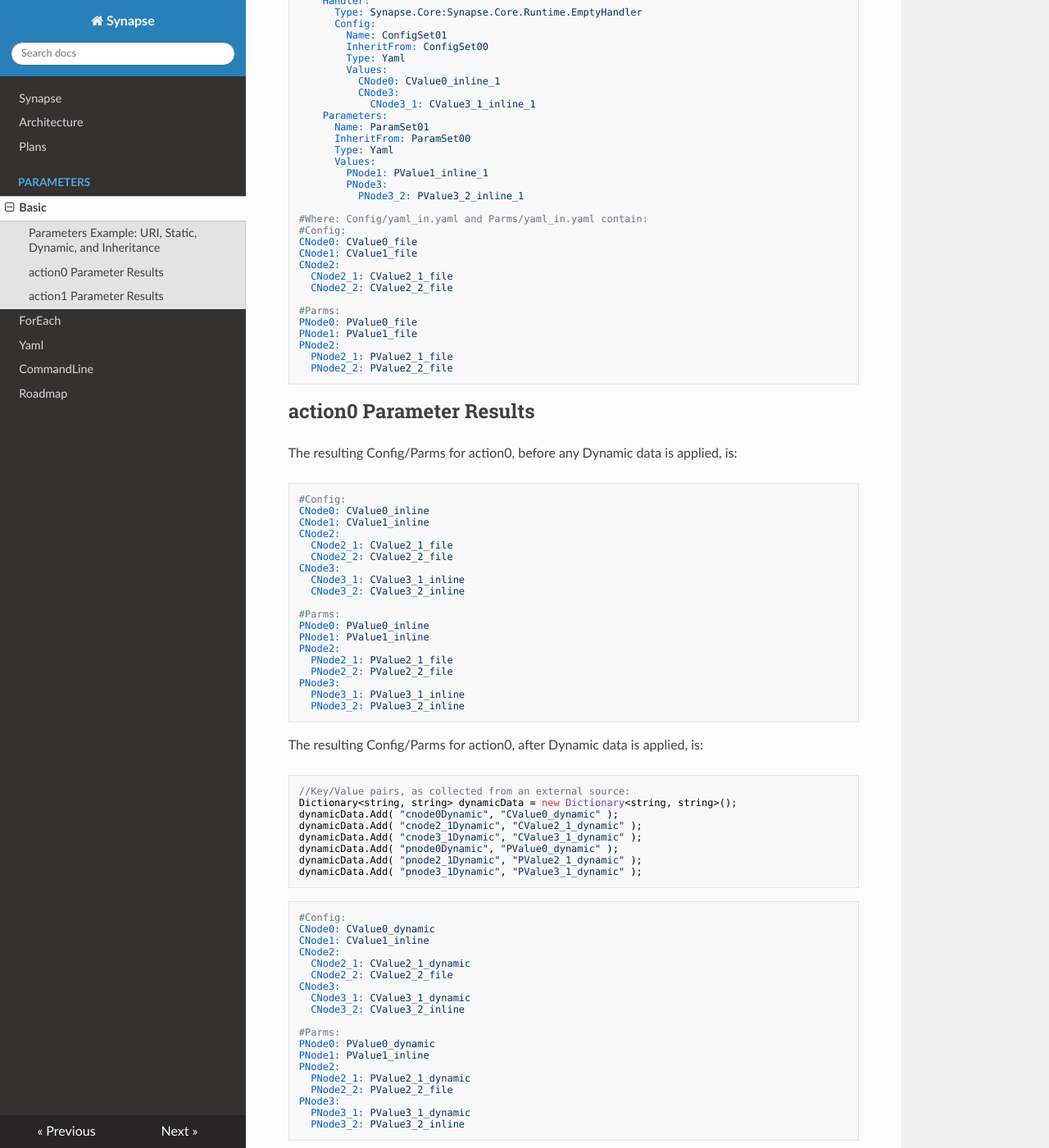
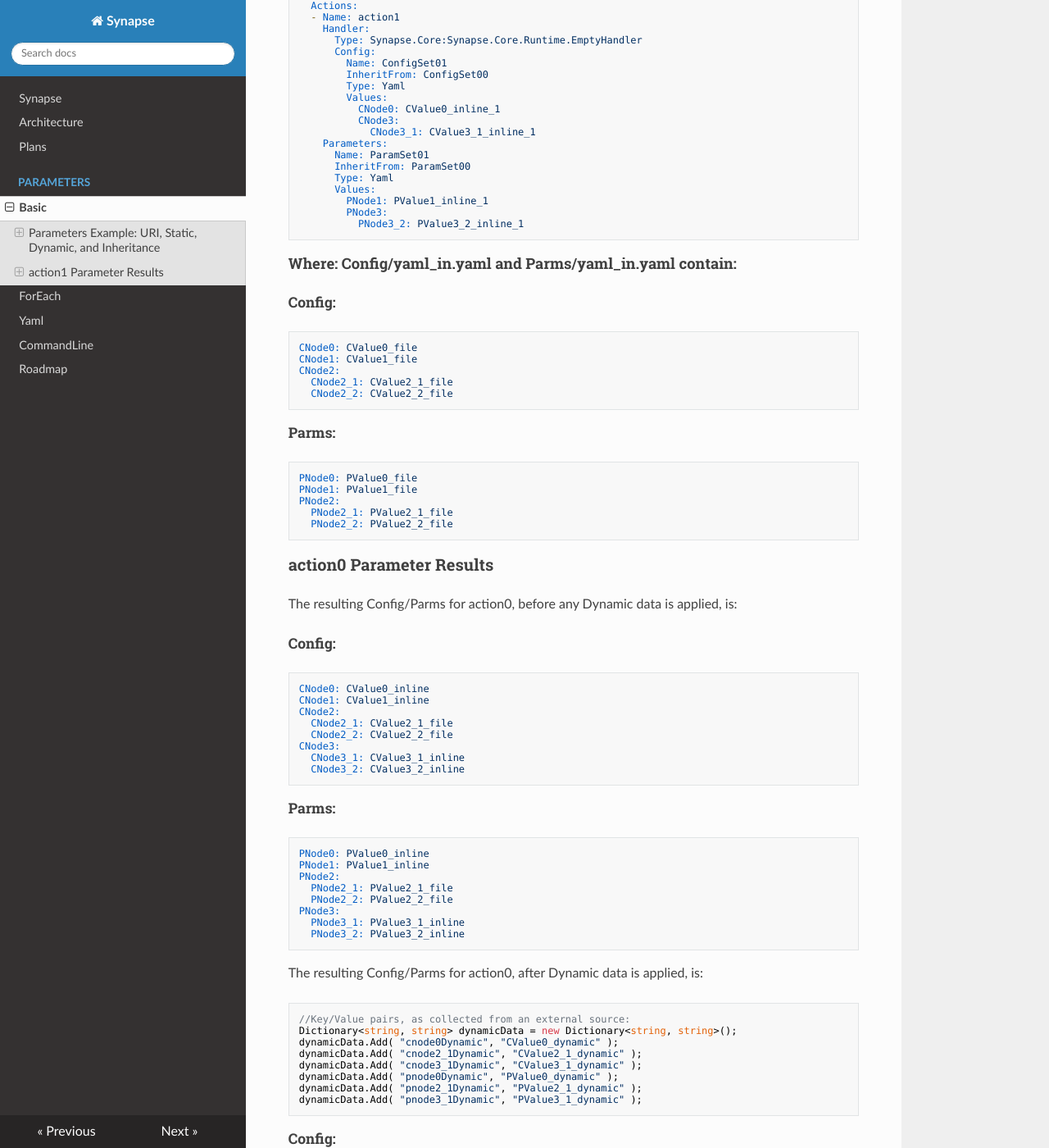
Before and after one commit to SynapseProject/synapse.docs, an MkDocs documentation site: the page built from docs/Parameters_Basic.md, in a window 1280 px wide and 1400 px high, scrolled down 899 px. Shown: the whole window at 82% size. Built offline with MkDocs 1.6.1, drawn with Linux system fonts in a browser that asks for light colours; nearby versions of some CDN libraries; old or Windows-style settings are respelled for this version of MkDocs; some of the changed text lies outside the part shown.

Commit message:
style updates

````diff
--- a/docs/Parameters_Basic.md
+++ b/docs/Parameters_Basic.md
@@ -3,9 +3,9 @@
 ## Parameters Example: URI, Static, Dynamic, and Inheritance
 
 Consider the following Plan layout:
+#### Hierarchical-node plan, with Inheritance to child Action node in Config & Parms
 
 ```yaml
-#hierarchical-node plan, with Inheritance to child Action node in Config & Parms:
 Name: plan0
 Description: planDesc
 IsActive: true
@@ -67,16 +67,20 @@ Actions:
         PNode1: PValue1_inline_1
         PNode3:
           PNode3_2: PValue3_2_inline_1
+```
 
-#Where: Config/yaml_in.yaml and Parms/yaml_in.yaml contain:
-#Config:
+####Where: Config/yaml_in.yaml and Parms/yaml_in.yaml contain:
+#####Config:
+```yaml
 CNode0: CValue0_file
 CNode1: CValue1_file
 CNode2:
   CNode2_1: CValue2_1_file
   CNode2_2: CValue2_2_file
+```
 
-#Parms:
+#####Parms:
+```yaml
 PNode0: PValue0_file
 PNode1: PValue1_file
 PNode2:
@@ -84,11 +88,10 @@ PNode2:
   PNode2_2: PValue2_2_file
 ```
 
-## action0 Parameter Results
+### action0 Parameter Results
 The resulting Config/Parms for action0, before any Dynamic data is applied, is:
-
+#####Config:
 ```yaml
-#Config:
 CNode0: CValue0_inline
 CNode1: CValue1_inline
 CNode2:
@@ -97,8 +100,10 @@ CNode2:
 CNode3:
   CNode3_1: CValue3_1_inline
   CNode3_2: CValue3_2_inline
+```
 
-#Parms:
+#####Parms:
+```yaml
 PNode0: PValue0_inline
 PNode1: PValue1_inline
 PNode2:
@@ -111,7 +116,7 @@ PNode3:
 
 The resulting Config/Parms for action0, after Dynamic data is applied, is:
 
-```java
+```cs
 //Key/Value pairs, as collected from an external source:
 Dictionary<string, string> dynamicData = new Dictionary<string, string>();
 dynamicData.Add( "cnode0Dynamic", "CValue0_dynamic" );
@@ -122,8 +127,8 @@ dynamicData.Add( "pnode2_1Dynamic", "PValue2_1_dynamic" );
 dynamicData.Add( "pnode3_1Dynamic", "PValue3_1_dynamic" );
 ```
 
+#####Config:
 ```yaml
-#Config:
 CNode0: CValue0_dynamic
 CNode1: CValue1_inline
 CNode2:
@@ -132,8 +137,10 @@ CNode2:
 CNode3:
   CNode3_1: CValue3_1_dynamic
   CNode3_2: CValue3_2_inline
+```
 
-#Parms:
+#####Parms:
+```yaml
 PNode0: PValue0_dynamic
 PNode1: PValue1_inline
 PNode2:
@@ -147,8 +154,8 @@ PNode3:
 ## action1 Parameter Results
 The resulting Config/Parms for action1, which inherits from its config/parms from action0, is:
 
+#####Config:
 ```yaml
-#Config:
 CNode0: CValue0_inline_1
 CNode1: CValue1_inline
 CNode2:
@@ -157,8 +164,10 @@ CNode2:
 CNode3:
   CNode3_1: CValue3_1_inline_1
   CNode3_2: CValue3_2_inline
+```
 
-#Parms:
+#####Parms:
+```yaml
 PNode0: PValue0_inline
 PNode1: PValue1_inline_1
 PNode2:
````
Also changed, not shown: docs/Parameters_ForEach.md (+16 -8 lines).
